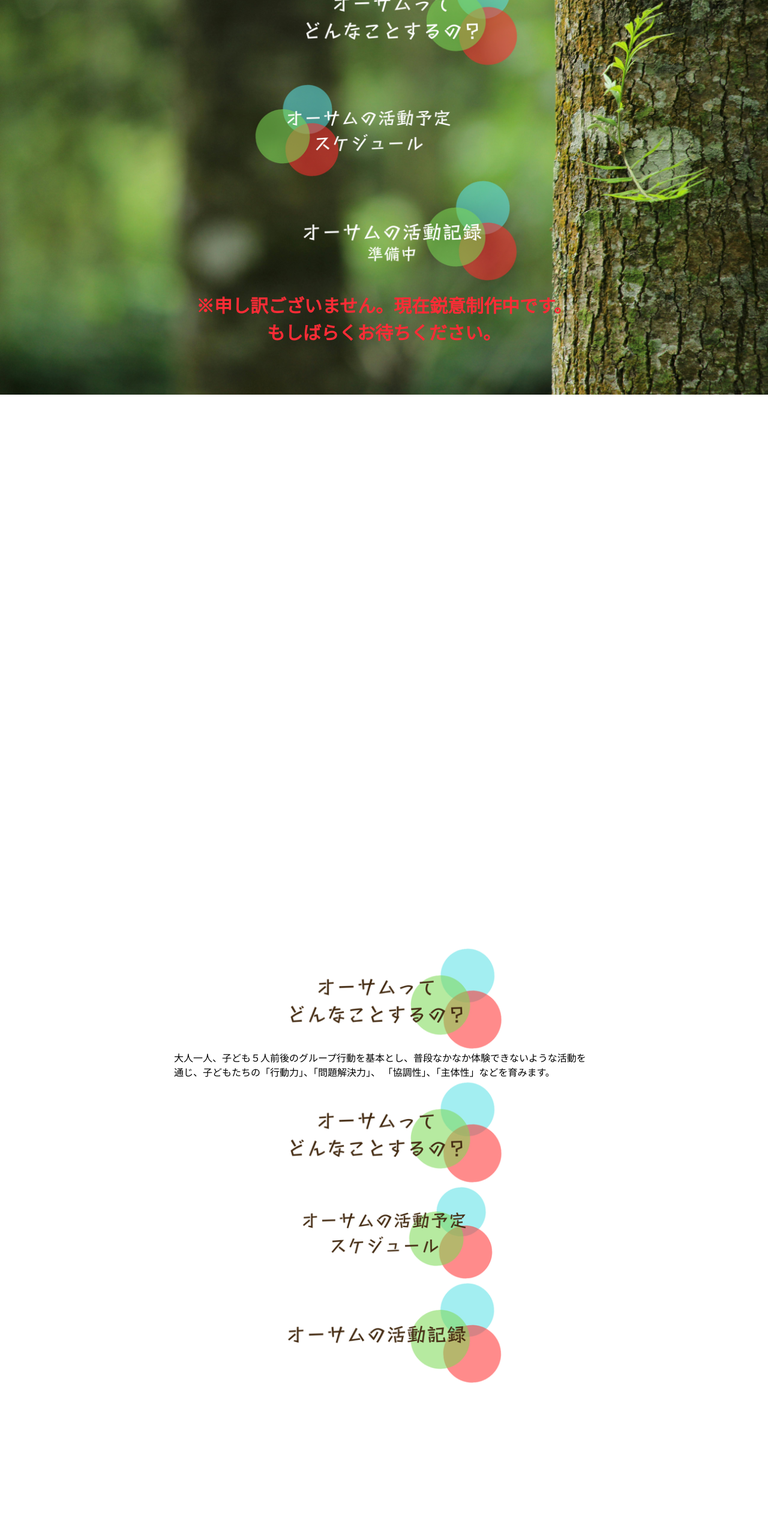
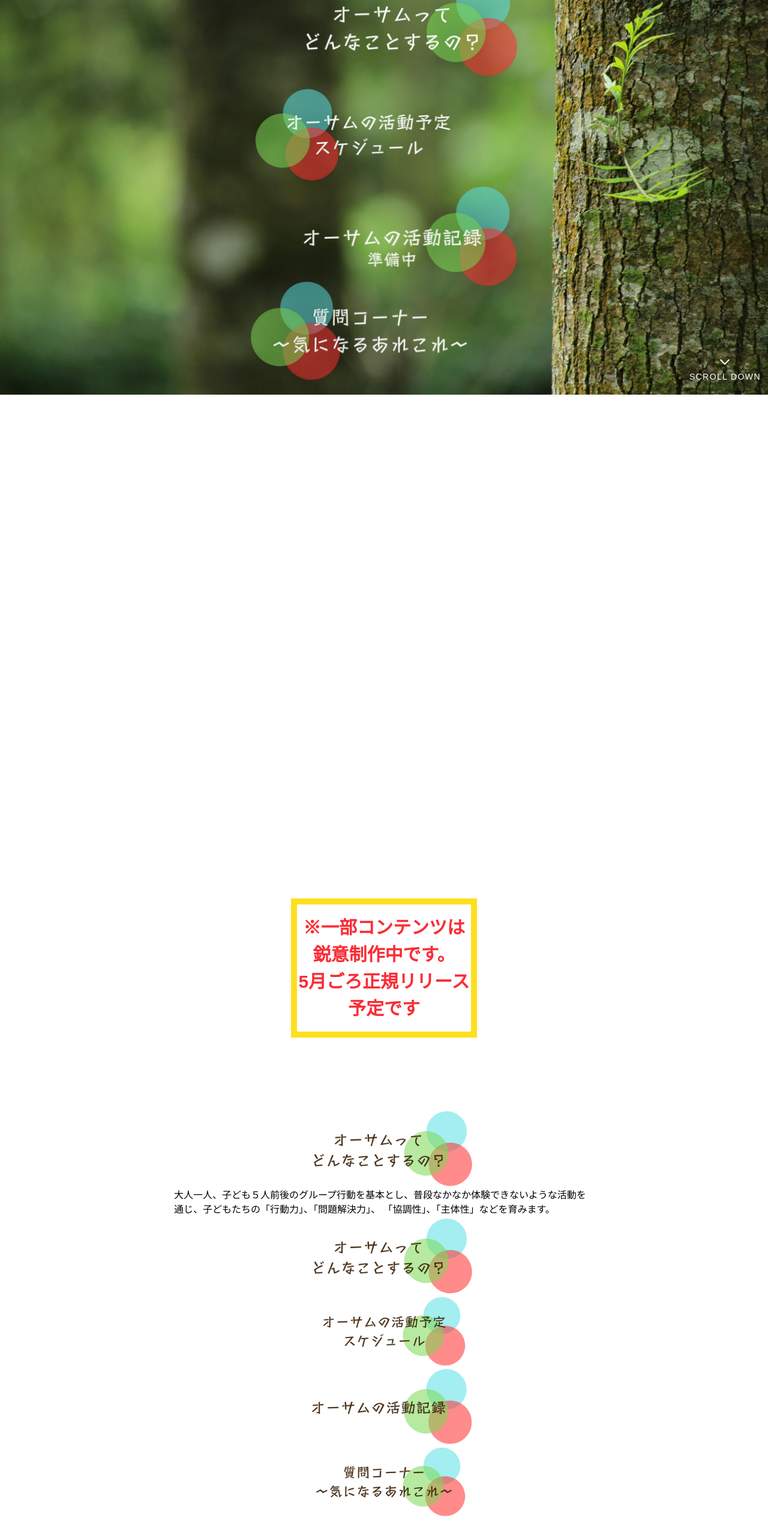
Before and after one commit to takejun812/awesomesado, a Next.js app: page /awesomesado in a window 1280 px wide. Shown: the part 142-2708 px from the top of the page at 60% size. Before the commit the page ends 2572 px from the top, so only its background shows below. Built offline with nearby package versions, Linux system fonts and the light colour scheme.

Commit message:
mvのインタラクション追加

```diff
--- a/src/app/awesomesado/page.tsx
+++ b/src/app/awesomesado/page.tsx
@@ -1,9 +1,10 @@
 "use client";
 import Image from "next/image";
 import gsap from "gsap";
-import { useEffect } from "react";
+import { useEffect,useRef} from "react";
 
 export default function Home() {
+  // MVアニメーション
 	useEffect(() => {
 		gsap.to("#mv", {
 			opacity: 0,
@@ -30,16 +31,58 @@ export default function Home() {
 			delay: 2,
 			ease: "power4.out",
 		});
+
+    gsap.to("#menu--about", {
+      y: "20%",
+			opacity: 1,
+			duration: 4,
+			delay: 3,
+			ease: "power2.out",
+		});
+
+    gsap.to("#menu--schedule", {
+      y: "20%",
+			opacity: 1,
+			duration: 4,
+			delay: 3.2,
+			ease: "power2.out",
+		});
+
+    gsap.to("#menu--article", {
+      y: "20%",
+			opacity: 1,
+			duration: 4,
+			delay: 3.4,
+			ease: "power2.out",
+		});
+
+    gsap.to("#menu--question", {
+      y: "20%",
+			opacity: 1,
+			duration: 4,
+			delay: 3.6,
+			ease: "power2.out",
+		});
 	}, []);
+
+  // GSAPで矢印を上下にゆっくりと動かすアニメーション
+  const arrowRef = useRef(null);
+  useEffect(() => {
+
+    gsap.to(arrowRef.current, {
+      y: 20,
+      duration: 1.2,
+      ease: "power1.inOut",
+      repeat: -1,
+      yoyo: true,
+    });
+  }, []);
+
 	return (
+    <>
 		<main className="bg-white text-black size-full">
 			<section className="h-[200vh]">
 				<div className="sticky h-screen top-0">
-					<p className="text-[16px] md:text-[30px] text-red-500 w-full absolute bottom-20 font-bold left-1/2 -translate-x-1/2 text-center z-20">
-						※申し訳ございません。現在鋭意制作中です。
-						<br />
-						もしばらくお待ちください。
-					</p>
 					<div className="h-screen  relative overflow-hidden">
 						<Image
 							id="mv"
@@ -75,9 +118,9 @@ export default function Home() {
 							<div className="absolute top-0 left-1/2 -translate-x-1/2 w-full md:w-[500px]">
 								<div className="relative mx-6">
 									<a
-										href="#"
+										href="#about"
 										id="menu--about"
-										className="absolute right-0 top-[10vh] w-[70%] md:w-[400px] hover:opacity-70"
+										className="absolute right-0 top-[8vh] min-w-[280px] w-[70%] max-w-[400px] md:w-[400px] hover:opacity-70 opacity-0"
 									>
 										<Image
 											src="/assets/image/title--about.png"
@@ -88,9 +131,9 @@ export default function Home() {
 										/>
 									</a>
 									<a
-										href="#"
+										href="#schedule"
 										id="menu--schedule"
-										className="absolute left-0 top-[35vh] w-[70%] md:w-[400px] hover:opacity-70"
+										className="absolute left-0 top-[32vh] min-w-[280px] w-[70%] max-w-[400px] md:w-[400px] hover:opacity-70 opacity-0"
 									>
 										<Image
 											src="/assets/image/title--schedule.png"
@@ -101,9 +144,9 @@ export default function Home() {
 										/>
 									</a>
 									<a
-										href="#"
+										href="#article"
 										id="menu--article"
-										className="absolute right-0 top-[55vh] w-[70%] md:w-[400px] hover:opacity-70"
+										className="absolute right-0 top-[52vh] min-w-[280px] w-[70%] max-w-[400px] md:w-[400px] hover:opacity-70 opacity-0"
 									>
 										<Image
 											src="/assets/image/title--article--ready.png"
@@ -113,19 +156,55 @@ export default function Home() {
 											height={313}
 										/>
 									</a>
+                  <a
+										href="#question"
+										id="menu--question"
+										className="absolute left-0 top-[72vh] min-w-[280px] w-[70%] max-w-[400px] md:w-[400px] hover:opacity-70 opacity-0"
+									>
+										<Image
+											src="/assets/image/title--question.png"
+											alt="オーサムのメニュー"
+											className="w-full"
+											width={517}
+											height={313}
+										/>
+									</a>
 								</div>
 							</div>
+              <div className="absolute bottom-5 right-3">
+              <div className="text-center">
+        <div ref={arrowRef} className="mb-4 inline-block">
+          <svg
+            className="w-6 h-6 text-white"
+            fill="none"
+            stroke="currentColor"
+            viewBox="0 0 24 24"
+            xmlns="http://www.w3.org/2000/svg"
+          >
+            <path strokeLinecap="round" strokeLinejoin="round" strokeWidth={2} d="M19 9l-7 7-7-7" />
+          </svg>
+        </div>
+        <p className="text-white uppercase tracking-widest text-sm">Scroll down</p>
+      </div>
+
+              </div>
 						</div>
 					</div>
 				</div>
 			</section>
+      <p className="mt-10 text-[16px] md:text-[30px] text-red-500 w-full  font-bold text-center block border-yellow-300 border-10 py-4 max-w-[310px] mx-auto">
+						※一部コンテンツは鋭意制作中です。
+						<br />
+						5月ごろ正規リリース予定です
+					</p>
 			<div className="w-screen mx-auto  py-30">
-				<section className="max-w-[700px] mx-auto">
+
+				<section id="about" className="max-w-[700px] mx-auto">
 					<div className="">
 						<Image
 							src="/assets/image/page-top-section__title-about.png"
 							alt="オーサムのメニュー"
-							className="w-full md:w-[400px] mx-auto"
+							className="w-full md:w-[400px] mx-auto  max-w-[300px]"
 							width={517}
 							height={313}
 						/>
@@ -138,29 +217,40 @@ export default function Home() {
 						<Image
 							src="/assets/image/page-top-section__title-about.png"
 							alt="オーサムのメニュー"
-							className="w-full md:w-[400px] mx-auto"
+							className="w-full md:w-[400px] mx-auto max-w-[300px]"
 							width={517}
 							height={313}
 						/>
 					</div>
 				</section>
-				<section className="max-w-[700px] mx-auto">
+				<section id="schedule" className="max-w-[700px] mx-auto">
 					<div className="">
 						<Image
 							src="/assets/image/page-top-section__title-schedule.png"
 							alt="オーサムのメニュー"
-							className="w-full md:w-[400px] mx-auto"
+							className="w-full md:w-[400px] mx-auto max-w-[300px]"
 							width={517}
 							height={313}
 						/>
 					</div>
 				</section>
-				<section className="max-w-[700px] mx-auto">
+				<section id="article" className="max-w-[700px] mx-auto">
 					<div className="">
 						<Image
 							src="/assets/image/page-top-section__title-article.png"
 							alt="オーサムのメニュー"
-							className="w-full md:w-[400px] mx-auto"
+							className="w-full md:w-[400px] mx-auto max-w-[300px]"
+							width={517}
+							height={313}
+						/>
+					</div>
+				</section>
+        <section id="question" className="max-w-[700px] mx-auto">
+					<div className="">
+						<Image
+							src="/assets/image/page-top-section__title-question.png"
+							alt="オーサムのメニュー"
+							className="w-full md:w-[400px] mx-auto max-w-[300px]"
 							width={517}
 							height={313}
 						/>
@@ -168,5 +258,6 @@ export default function Home() {
 				</section>
 			</div>
 		</main>
+    </>
 	);
 }
--- a/src/app/layout.tsx
+++ b/src/app/layout.tsx
@@ -1,6 +1,7 @@
 import type { Metadata } from "next";
 import { Inter, Noto_Sans_JP } from "next/font/google";
 import "./globals.css";
+// import {Header} from "../components/header";
 
 const inter = Inter({
 	subsets: ["latin"],
@@ -36,6 +37,9 @@ export default function RootLayout({
 }>) {
 	return (
 		<html lang="ja" className={`${inter.variable} ${notoSansJp.variable}`}>
+			{/* <header className="bg-white flex justify-between h-15 fixed w-full z-400">
+			<Header />
+			</header> */}
 			<body>{children}</body>
 		</html>
 	);
--- a/src/components/header.tsx
+++ b/src/components/header.tsx
@@ -1,11 +1,20 @@
 import { useState } from "react";
+import Image from "next/image";
 
 export function Header() {
 	const [isOpen, setIsOpen] = useState(false);
 	return (
 		<>
-			<div className="bg-white p-5 flex justify-between h-10">
-				<a href="" className="block"></a>
+			<div>
+				<a href="" className="block w-[100px]">
+        <Image
+								src="/assets/image/awesome__logo.png"
+								alt="オーサムのロゴ"
+								className="w-full"
+								width={517}
+								height={313}
+							/>
+        </a>
 				<div className="size-5">
 					<button
 						className="md:hidden focus:outline-none"
```
Also changed, not shown: public/assets/image/page-top-section__title-question.png (added), public/assets/image/title--question.png (added).
